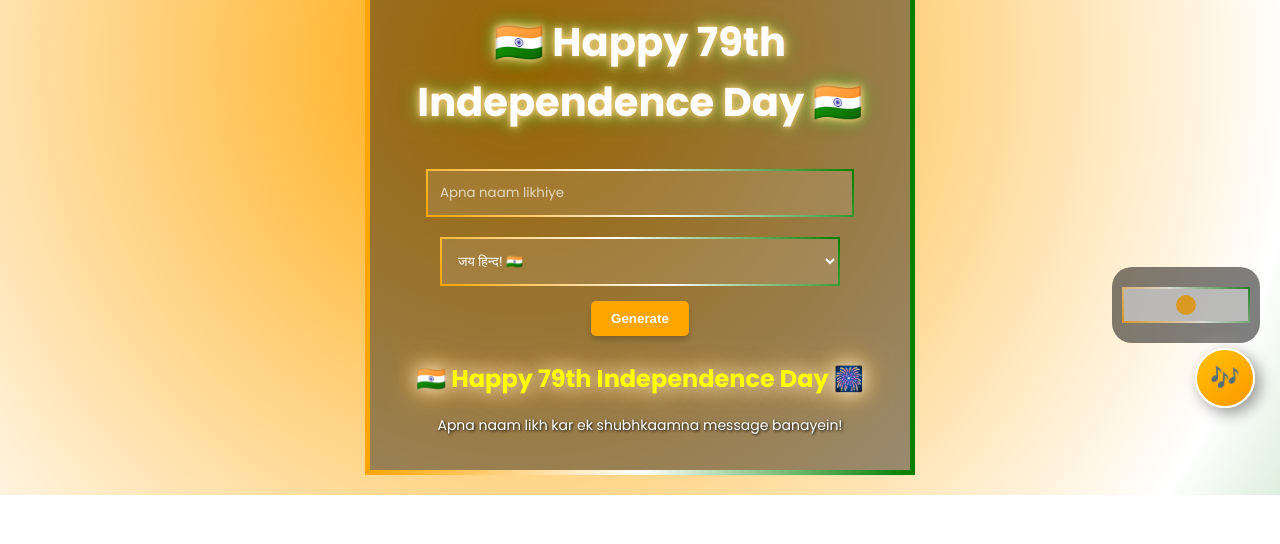
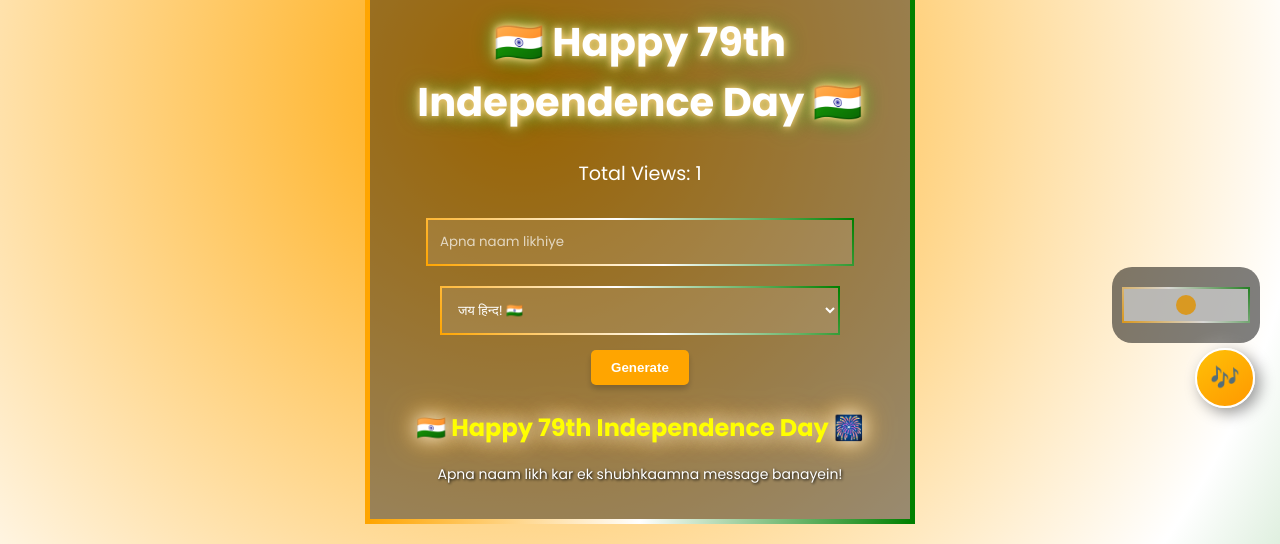
Before and after one commit to nikhilgamerboybusiness-bot/Independence-Day-, a plain HTML site: page index.html in a window 1280 px wide. Shown: the part 367-911 px from the top of the page. Before the commit the page ends 862 px from the top, so only its background shows below. Drawn offline with Linux system fonts and the light colour scheme.

Commit message:
Update index.html

```diff
--- a/index.html
+++ b/index.html
@@ -64,7 +64,6 @@
     width: 80%;
     margin: 10px 0;
     border-radius: 5px;
-    /* Naya border code yahan shuru hota hai */
     border: 2px solid transparent;
     border-image: linear-gradient(45deg, orange, white, green);
     border-image-slice: 1;
@@ -79,7 +78,7 @@
   }
   input:focus, select:focus {
     border-image: linear-gradient(45deg, orange, white, green) 1;
-    box-shadow: 0 0 10px rgba(255,165,0,0.5); /* Focus hone par halki glow */
+    box-shadow: 0 0 10px rgba(255,165,0,0.5);
   }
   button {
     padding: 10px 20px;
@@ -201,6 +200,10 @@
 <div class="container">
   <img src="giphy.gif" alt="Independence Day GIF">
   <h1>🇮🇳 Happy 79th Independence Day 🇮🇳</h1>
+
+  <div style="margin-bottom: 20px; font-size: 1.2em;">
+    Total Views: <span id="viewCount">0</span>
+  </div>
 
   <div id="input-area">
     <input type="text" id="nameInput" placeholder="Apna naam likhiye">
@@ -419,6 +422,29 @@ function animate(){
   requestAnimationFrame(animate);
 }
 animate();
+
+// ---- View Counter JavaScript Code ----
+window.onload = function() {
+  // Load existing view count
+  let count = localStorage.getItem('website_views');
+  if (count) {
+    count = parseInt(count) + 1;
+  } else {
+    count = 1;
+  }
+  localStorage.setItem('website_views', count);
+  document.getElementById('viewCount').textContent = count;
+
+  // This part of the code is from your original script
+  const urlParams = new URLSearchParams(window.location.search);
+  const name = urlParams.get('name');
+  if (name) {
+    document.getElementById("nameInput").value = name;
+    generateMessage();
+  } else {
+    document.getElementById("output").innerHTML = `<h2>🇮🇳 Happy 79th Independence Day 🎆</h2><p>Apna naam likh kar ek shubhkaamna message banayein!</p>`;
+  }
+};
 </script>
 </body>
 </html>
```
